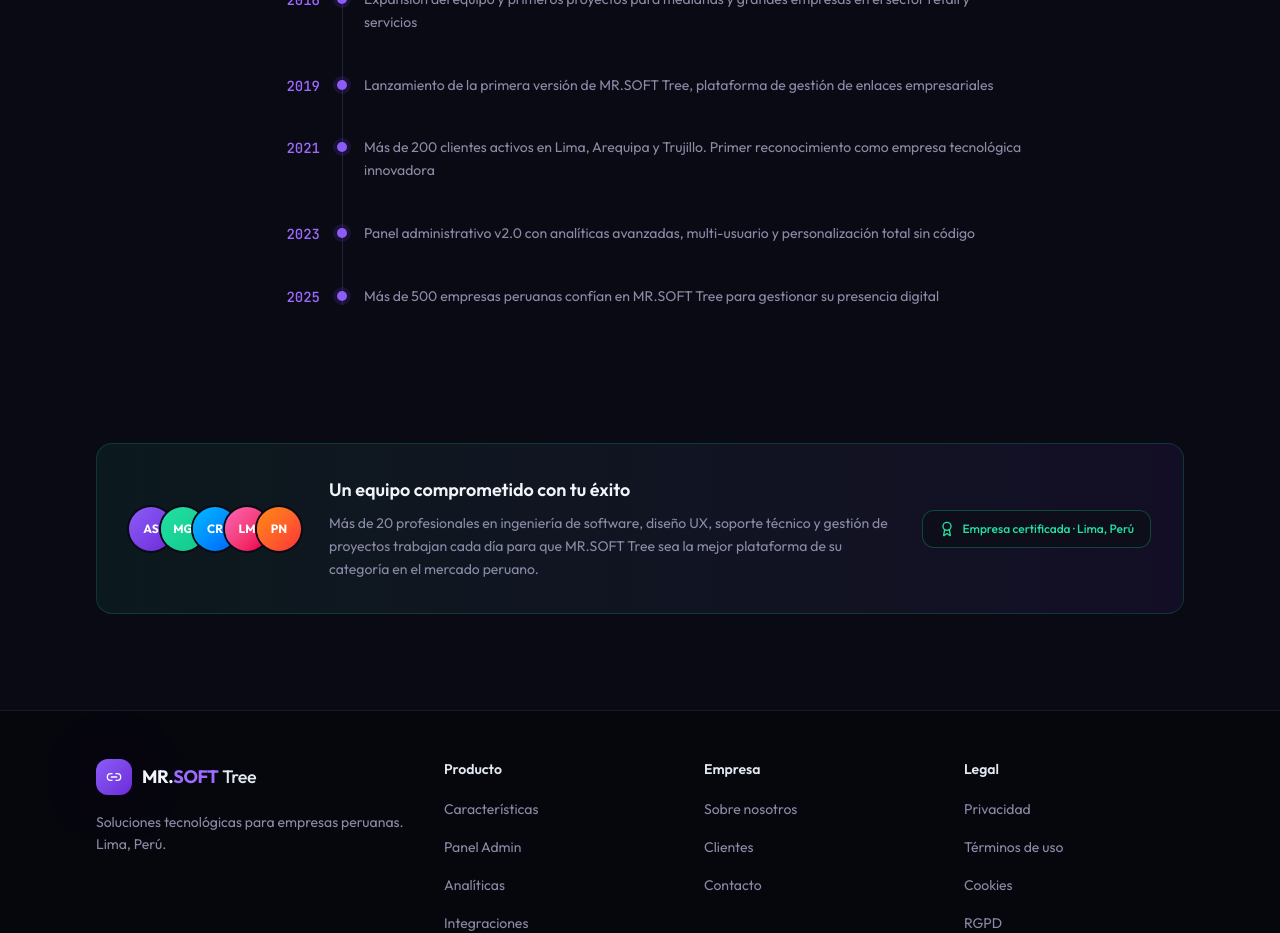
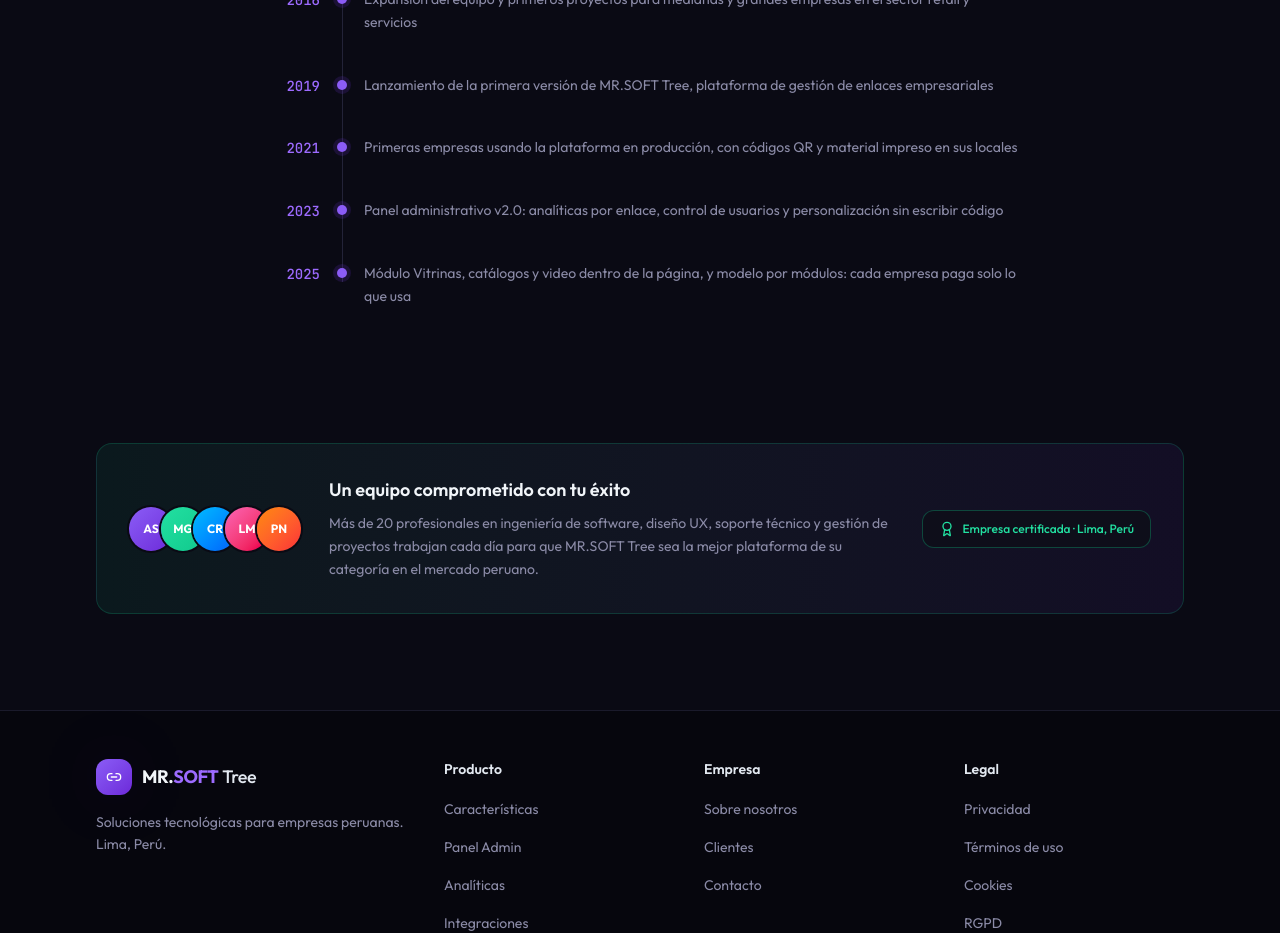
Before and after one commit to jesusdavidsalazarflores936-byte/web-linktree, a Next.js app: page /nosotros in a window 1280 px wide. Shown: the part 1760-2693 px from the top of the page. Built offline with nearby package versions, Linux system fonts and the light colour scheme; no server answers.

Commit message:
content(about): retirar los recuentos de clientes inventados
La línea de tiempo afirmaba 200 clientes en 2021 y 500 empresas en 2025. Se sustituyen por hitos del producto que sí son ciertos.

```diff
--- a/src/features/about/content/timeline.content.ts
+++ b/src/features/about/content/timeline.content.ts
@@ -24,17 +24,17 @@
     {
       year: '2021',
       description:
-        'Más de 200 clientes activos en Lima, Arequipa y Trujillo. Primer reconocimiento como empresa tecnológica innovadora',
+        'Primeras empresas usando la plataforma en producción, con códigos QR y material impreso en sus locales',
     },
     {
       year: '2023',
       description:
-        'Panel administrativo v2.0 con analíticas avanzadas, multi-usuario y personalización total sin código',
+        'Panel administrativo v2.0: analíticas por enlace, control de usuarios y personalización sin escribir código',
     },
     {
       year: '2025',
       description:
-        'Más de 500 empresas peruanas confían en MR.SOFT Tree para gestionar su presencia digital',
+        'Módulo Vitrinas, catálogos y video dentro de la página, y modelo por módulos: cada empresa paga solo lo que usa',
     },
   ] satisfies readonly Milestone[],
 } as const
```
